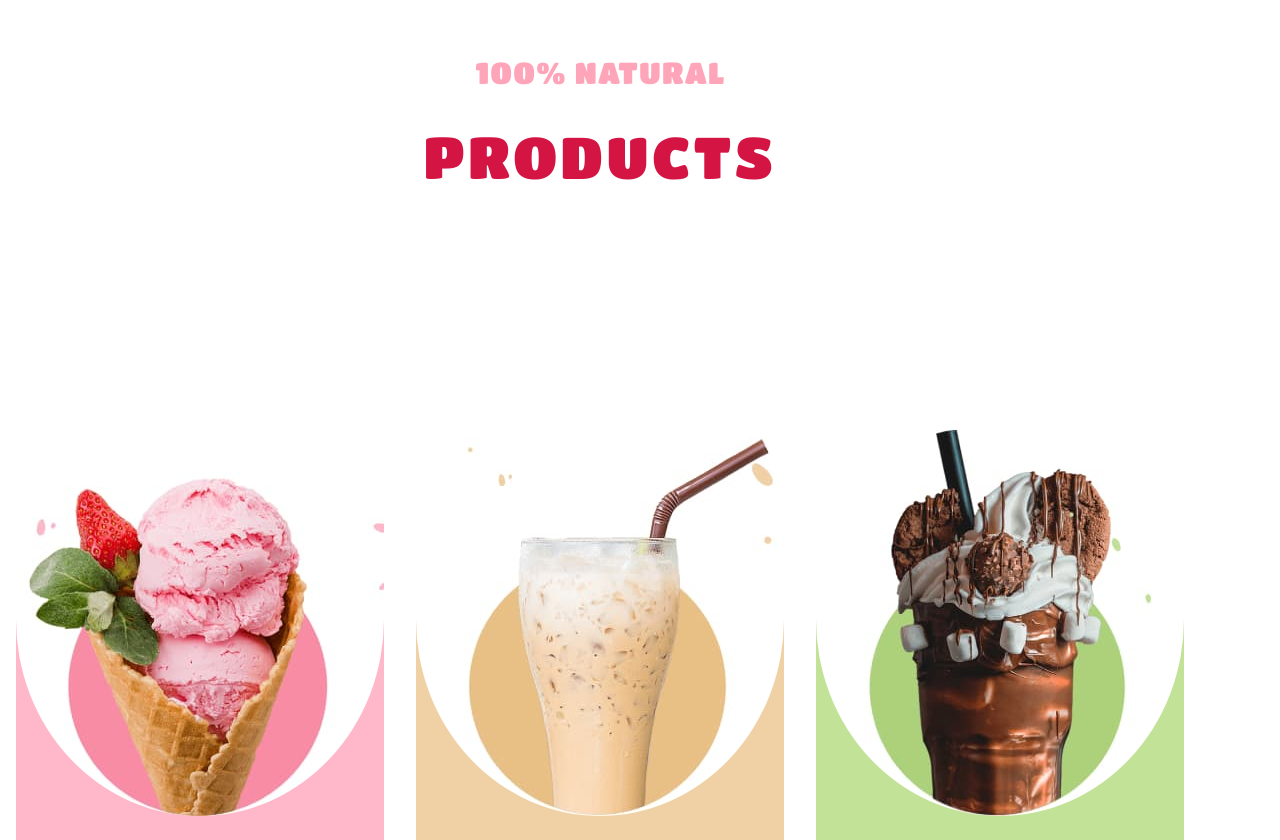
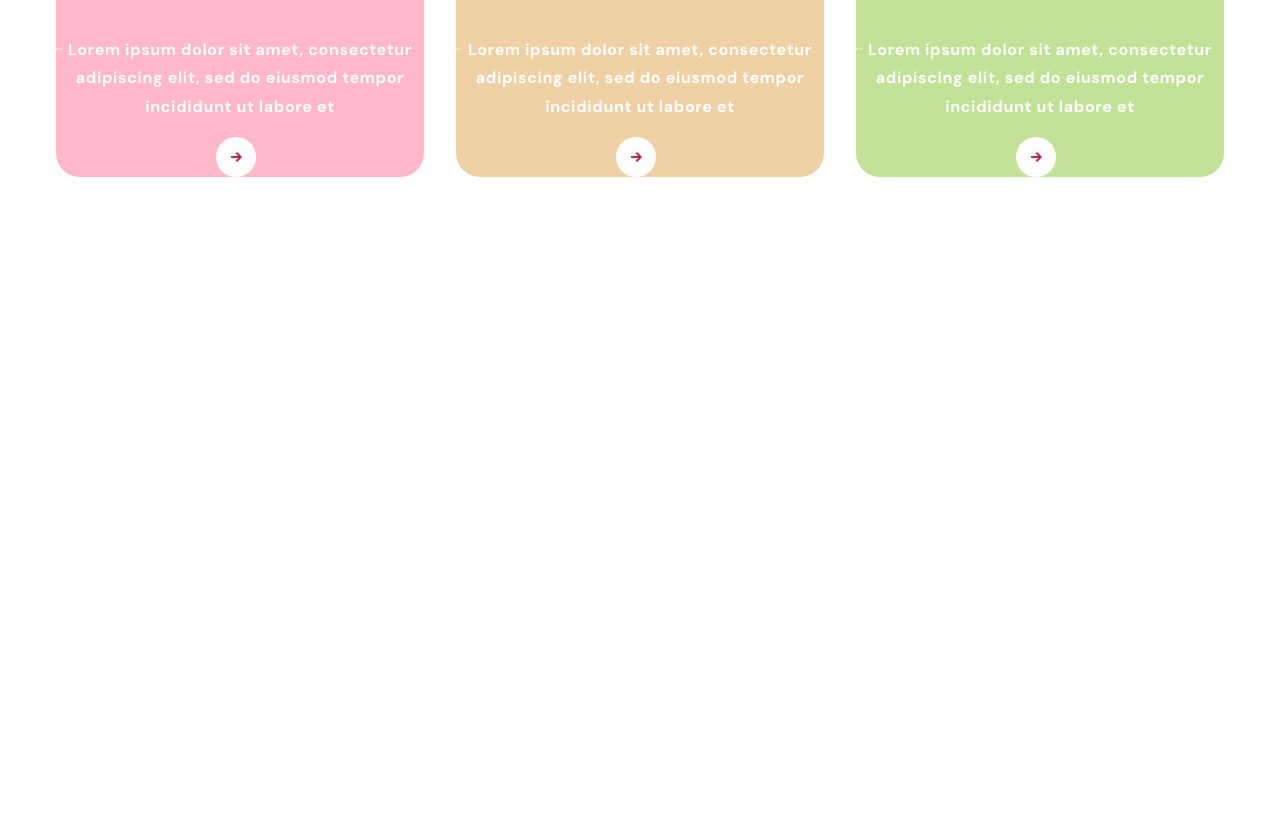
Before and after one commit to angelacorreadev/beta-ice-cream-desktop, a plain HTML site: page index.html in a window 1280 px wide. Shown: the part 700-1540 px from the top of the page. After the commit the page ends 877 px from the top, so only its background shows below. Drawn offline with nearby package versions, Linux system fonts and the light colour scheme.

Commit message:
corrección de botón, iconos y alineaciones

```diff
--- a/css/styles.css
+++ b/css/styles.css
@@ -3,11 +3,11 @@
 }
 
 h2{
-position: absolute;
+/*position: absolute;
 width: 394px;
 height: 66px;
 left: 403px;
-top: 775px;
+top: 775px;*/
 
 font-family: 'Titan One';
 font-style: normal;
@@ -38,14 +38,30 @@ color: #FFFFFF;
     width: 320px;
 }*/
 
+
+.button-arrow{
+    position: relative;
+    /*top: 60px;
+    bottom: 60px;*/
+    left: 160px;
+    border-radius: 50%;
+    border: 0px;
+}
+
+.icon-products{
+    position: relative;
+    top: 32px;
+    bottom: 32px;
+}
+
 .product-card{
-position: absolute;
+/*position: absolute;
+left: 816px;
+top: 1122px;*/
 display: flex;
 flex-direction: column;
 width: 368px;
 height: auto;
-left: 816px;
-top: 1122px;
 
 border-radius: 24px;
 }
@@ -58,6 +74,8 @@ left:16px;
 .product-card:nth-child(2){
 background:#F0D1A5;
 left:416px;
+margin-right: 32px;
+margin-left: 32px;
 }
 
 .product-card:nth-child(3){
@@ -70,6 +88,7 @@ left:816px;
     top:1122px;*/
     display: flex;
     flex-wrap: wrap;
+    justify-content: center;
 }
 
 .product-card-description{
@@ -87,18 +106,16 @@ color: #FFFFFF;
 }
 
 .product-card-image{
-    /*position: absolute;
-    top: 861px;*/
     border-bottom-right-radius: 50%;
     border-bottom-left-radius: 50%;
 }
 
 .slogan{
-position: absolute;
+/*position: absolute;
 width: 280.3px;
 height: 34px;
 left: 460.41px;
-top: 725px;
+top: 725px;*/
 
 font-family: 'Titan One';
 font-style: normal;
--- a/index.html
+++ b/index.html
@@ -20,31 +20,33 @@
         <div class="product-card">
         <img class="product-card-image" src="images/icecream.jpg" alt="Strawberry ice cream cone">
         <h3>ICE CREAM</h3>
-        <svg class="icon" width="6" height="6"> <use href="./images/icons.svg#icon-threedots"></use></svg>
+        <svg class="icon icon-products" width="6" height="6"> <use href="./images/icons.svg#icon-threedots"></use></svg>
         <p class="product-card-description">Lorem ipsum dolor sit amet, consectetur adipiscing elit,
              sed do eiusmod tempor incididunt ut labore et</p>
-        <svg class="icon" width="40" height="40"> <use href="./images/icons.svg#icon-rightarrow"></use></svg>
-    </div>
+        <input class="button-arrow" type="image" src="images/right-arrow.jpg" height="40" width="40"/>
+        <!--<button type="button"> <img class="button-arrow" src="images/right-arrow.jpg" height ="40" width="40"></button>-->
+            </div>
 
 
     <div class="product-card">
         <img class="product-card-image" src="images/icecoffee .jpg" alt="Ice coffee glass with straw">
         <h3>ICE COFFEE</h3>
-        <svg class="icon" width="6" height="6"> <use href="./images/icons.svg#icon-threedots"></use></svg>
+        <svg class="icon icon-products" width="6" height="6"> <use href="./images/icons.svg#icon-threedots"></use></svg>
         <p class="product-card-description">Lorem ipsum dolor sit amet, consectetur adipiscing elit,
             sed do eiusmod tempor incididunt ut labore et</p>
-        <svg class="icon" width="40" height="40"> <use href="./images/icons.svg#icon-rightarrow"></use></svg>
+            <input class="button-arrow" type="image" src="images/right-arrow.jpg" height="40" width="40"/>
     </div>
 
 
     <div class="product-card">
         <img class="product-card-image" src="images/milkshake.jpg" alt="Chocolate milkshake glass with cookies and straw">
         <h3>MILKSHAKE</h3>
-        <svg class="icon" width="6" height="6"> <use href="./images/icons.svg#icon-threedots"></use></svg>
+        <svg class="icon icon-products" width="6" height="6"> <use href="./images/icons.svg#icon-threedots"></use></svg>
         <p class="product-card-description">Lorem ipsum dolor sit amet, consectetur adipiscing elit,
            sed do eiusmod tempor incididunt ut labore et</p>
-        <svg class="icon" width="40" height="40"> <use href="./images/icons.svg#icon-rightarrow"></use></svg>
+           <input class="button-arrow" type="image" src="images/right-arrow.jpg" height="40" width="40"/>
     </div>
 </div>
 </main>
 </body>
+</html>
```
Also changed, not shown: images/right-arrow.jpg (added).
